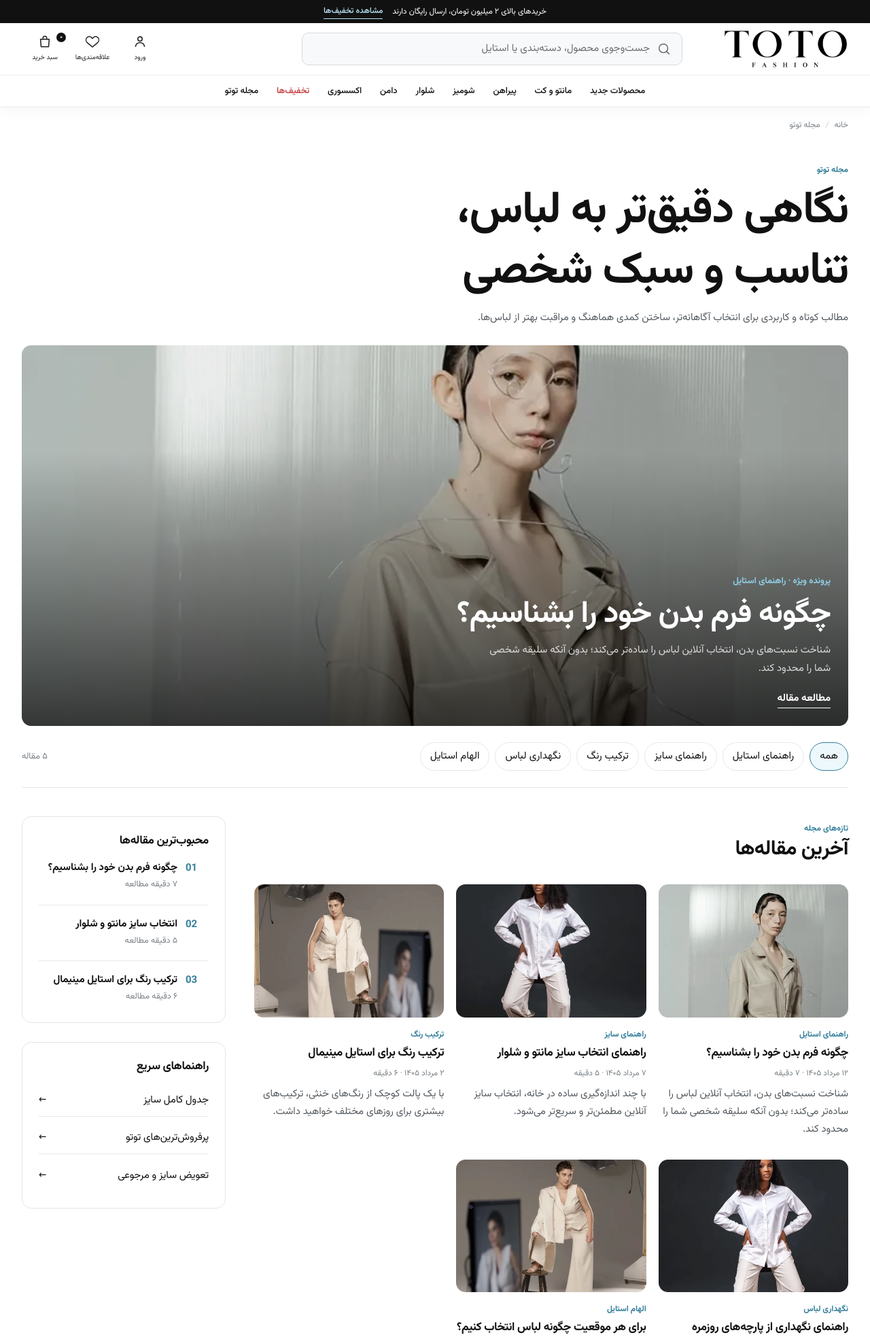
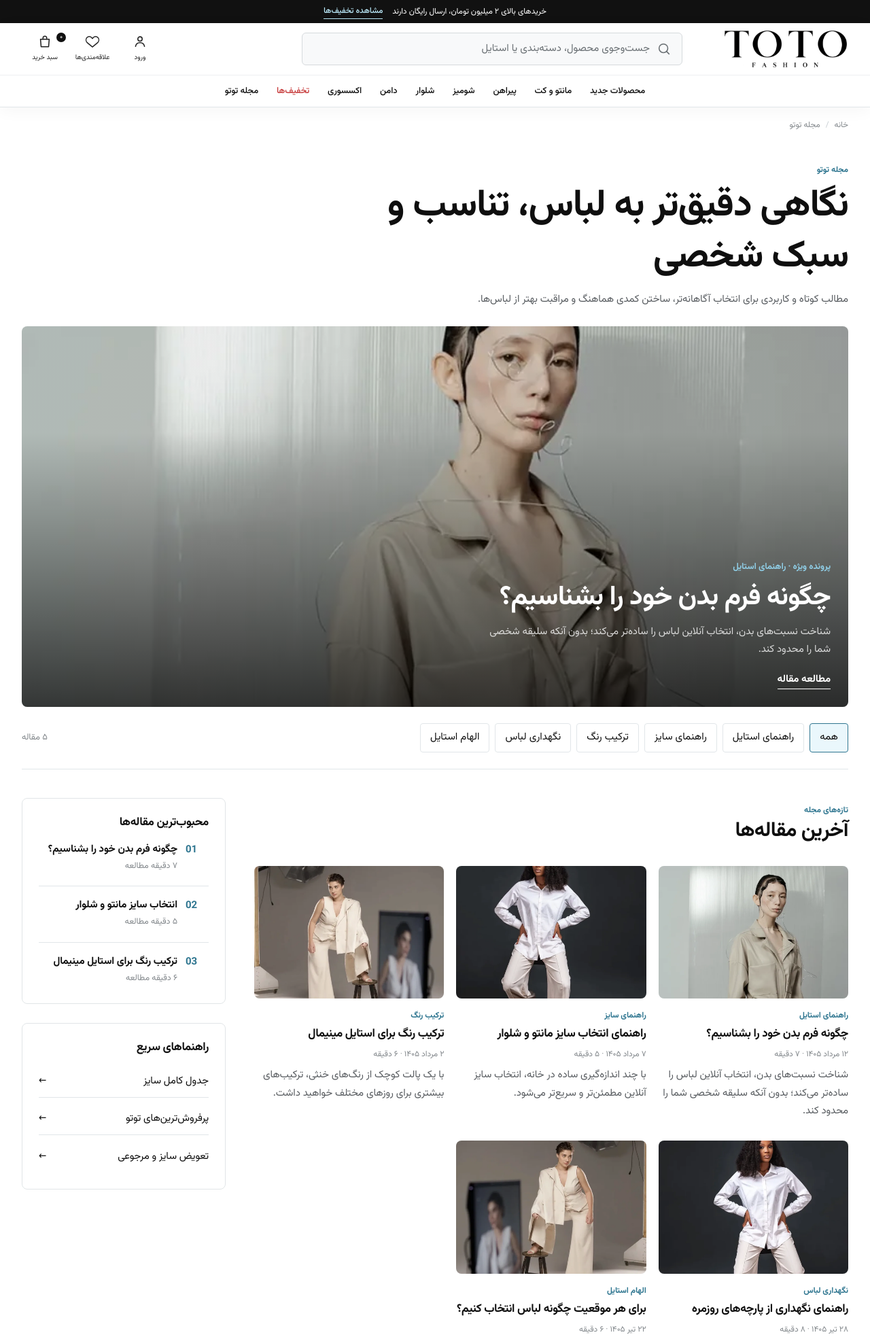
Before and after one commit to nima256/toto-fashion, a Node project: template views/blog.ejs in a window 1280 px wide. Shown: the top 1967 px of the page at 68% size. Run offline with Node 20 templates, Linux system fonts and the light colour scheme; the template is opened without the code that fills it, so the values that code supplies are empty; some libraries are stand-ins or nearby versions.

Commit message:
Consolidate design tokens into a single black/white/sky-blue system
Fold refinement.css's duplicate :root block (which silently won the
cascade on every page) into tokens.css as the single source of truth.
Unify five near-duplicate off-token blues and three raw blue shadow
tints into the formal accent tokens (adding --color-accent-tint for
text on dark/photo backgrounds), tighten the radius scale, and narrow
pill usage to genuinely circular controls. No markup, JS, or DOM
contracts changed.

```diff
--- a/src/styles/components.css
+++ b/src/styles/components.css
@@ -10,7 +10,7 @@
 .button--secondary { background:var(--color-accent-soft); color:var(--color-text-primary); border-color:var(--color-accent); }
 .button--secondary:hover { background:#dff2f9; }
 .button--outline { background:transparent; color:var(--color-text-primary); border-color:var(--color-border-strong); }
-.button--outline:hover { border-color:var(--color-accent-strong); background:var(--color-accent-soft); color:#245f73; }
+.button--outline:hover { border-color:var(--color-accent-strong); background:var(--color-accent-soft); color:var(--color-accent-strong); }
 .button--ghost { min-height:44px; background:transparent; color:var(--color-text-primary); border:0; padding-inline:10px; }
 .button--ghost:hover { background:var(--color-background-soft); }
 .button--block { width:100%; }
@@ -37,11 +37,11 @@
 .field-message { display:flex; align-items:flex-start; gap:7px; min-height:20px; color:var(--color-text-secondary); font-size:var(--font-size-sm); }
 .field-message--error { color:var(--color-error); }
 
-.badge { display:inline-flex; align-items:center; min-height:24px; padding:3px 9px; border-radius:var(--radius-round); background:#fff; border:1px solid var(--color-border); font-size:var(--font-size-xs); font-weight:var(--font-weight-medium); }
+.badge { display:inline-flex; align-items:center; min-height:24px; padding:3px 9px; border-radius:var(--radius-sm); background:#fff; border:1px solid var(--color-border); font-size:var(--font-size-xs); font-weight:var(--font-weight-medium); }
 .badge--new { background:var(--color-accent-soft); border-color:var(--color-accent); }
 .badge--sale { background:var(--color-accent-strong); color:#fff; border-color:var(--color-accent-strong); }
 .badge--warning { background:#fff8ed; border-color:#ead6b1; }
-.chip { min-height:38px; display:inline-flex; align-items:center; gap:7px; padding:7px 12px; border:1px solid var(--color-border); border-radius:var(--radius-round); background:#fff; color:var(--color-text-secondary); }
+.chip { min-height:38px; display:inline-flex; align-items:center; gap:7px; padding:7px 12px; border:1px solid var(--color-border); border-radius:var(--radius-sm); background:#fff; color:var(--color-text-secondary); }
 .chip:hover { border-color:var(--color-border-strong); color:var(--color-text-primary); }
 
 /* Announcement */
@@ -114,7 +114,7 @@
 
 .dialog-overlay { position:fixed; inset:0; z-index:var(--z-dialog); background:var(--color-overlay); opacity:0; visibility:hidden; display:grid; place-items:end center; transition:opacity var(--duration-base), visibility var(--duration-base); }
 .dialog-overlay.is-open { opacity:1; visibility:visible; }
-.dialog { width:100%; max-height:92vh; overflow:auto; background:#fff; border-radius:18px 18px 0 0; translate:0 100%; transition:translate var(--duration-slow) var(--ease-standard); }
+.dialog { width:100%; max-height:92vh; overflow:auto; background:#fff; border-radius:var(--radius-lg) var(--radius-lg) 0 0; translate:0 100%; transition:translate var(--duration-slow) var(--ease-standard); }
 .dialog-overlay.is-open .dialog { translate:0; }
 .dialog__head { min-height:68px; padding:0 20px; display:flex; align-items:center; justify-content:space-between; border-bottom:1px solid var(--color-border); }
 .dialog__head h2 { margin:0; font-size:var(--font-size-lg); }
@@ -164,7 +164,7 @@
 .phase-hero { background:var(--color-background-warm); border-bottom:1px solid var(--color-border); }
 .phase-hero__grid { display:grid; gap:24px; padding-block:48px; }
 .phase-hero__content { align-self:center; max-width:620px; }
-.phase-hero__eyebrow { display:inline-flex; padding:5px 10px; background:var(--color-accent-soft); border:1px solid var(--color-accent); border-radius:99px; font-size:var(--font-size-xs); margin-bottom:16px; }
+.phase-hero__eyebrow { display:inline-flex; padding:5px 10px; background:var(--color-accent-soft); border:1px solid var(--color-accent); border-radius:var(--radius-sm); font-size:var(--font-size-xs); margin-bottom:16px; }
 .phase-hero h1 { font-size:var(--font-size-2xl); margin-bottom:16px; }
 .phase-hero p { max-width:54ch; margin-bottom:24px; }
 .phase-hero__actions { display:flex; gap:10px; flex-wrap:wrap; }
--- a/src/styles/phase2.css
+++ b/src/styles/phase2.css
@@ -169,7 +169,7 @@
 .product-gallery__mobile-track { display:flex; gap:8px; overflow-x:auto; scroll-snap-type:x mandatory; scrollbar-width:none; margin-inline:-16px; padding-inline:16px; }
 .product-gallery__mobile-track button { flex:0 0 88%; padding:0; border:0; border-radius:var(--radius-lg); overflow:hidden; background:var(--color-background-soft); scroll-snap-align:center; }
 .product-gallery__mobile-track img { width:100%; aspect-ratio:3/4; object-fit:cover; }
-.product-gallery--compact{position:static}.product-visual-placeholder{min-height:330px;display:grid;place-items:center;align-content:center;gap:18px;padding:32px;border:1px solid var(--color-accent);border-radius:var(--radius-lg);background:radial-gradient(circle at 50% 30%,#fff,var(--color-accent-soft));text-align:center}.product-visual-placeholder__icon{width:96px;height:96px;display:grid;place-items:center;border-radius:50%;background:#fff;color:var(--color-accent-strong);box-shadow:0 16px 36px rgb(52 127 155 / 15%)}.product-visual-placeholder__icon .icon{width:42px;height:42px}.product-visual-placeholder strong,.product-visual-placeholder small{display:block}.product-visual-placeholder strong{margin-block:6px;font-size:var(--font-size-xl)}.product-visual-placeholder p{margin:0;color:var(--color-text-secondary)}.product-visual-placeholder__swatches{display:flex;gap:9px}.product-visual-placeholder__swatches .swatch{width:24px;height:24px}
+.product-gallery--compact{position:static}.product-visual-placeholder{min-height:330px;display:grid;place-items:center;align-content:center;gap:18px;padding:32px;border:1px solid var(--color-accent);border-radius:var(--radius-lg);background:radial-gradient(circle at 50% 30%,#fff,var(--color-accent-soft));text-align:center}.product-visual-placeholder__icon{width:96px;height:96px;display:grid;place-items:center;border-radius:50%;background:#fff;color:var(--color-accent-strong);box-shadow:0 16px 36px rgb(47 118 144 / 15%)}.product-visual-placeholder__icon .icon{width:42px;height:42px}.product-visual-placeholder strong,.product-visual-placeholder small{display:block}.product-visual-placeholder strong{margin-block:6px;font-size:var(--font-size-xl)}.product-visual-placeholder p{margin:0;color:var(--color-text-secondary)}.product-visual-placeholder__swatches{display:flex;gap:9px}.product-visual-placeholder__swatches .swatch{width:24px;height:24px}
 .mobile-gallery-dots { display:flex; justify-content:center; gap:5px; margin-top:10px; }
 .mobile-gallery-dots span { width:6px; height:6px; border-radius:50%; background:var(--color-border-strong); }
 .product-info__top { display:flex; align-items:flex-start; justify-content:space-between; gap:12px; }
--- a/src/styles/phase5.css
+++ b/src/styles/phase5.css
@@ -7,7 +7,7 @@
 .content-hero__media { min-height:420px; overflow:hidden; border-radius:var(--radius-lg); background:var(--color-background-soft); }
 .content-hero__media img { width:100%; height:100%; object-fit:cover; }
 .content-kicker { display:flex; flex-wrap:wrap; gap:9px; margin-top:24px; }
-.content-kicker span { min-height:38px; display:inline-flex; align-items:center; padding:7px 12px; border:1px solid var(--color-border); border-radius:var(--radius-round); color:var(--color-text-secondary); }
+.content-kicker span { min-height:38px; display:inline-flex; align-items:center; padding:7px 12px; border:1px solid var(--color-border); border-radius:var(--radius-sm); color:var(--color-text-secondary); }
 
 /* Magazine */
 .magazine-page .page-heading { padding-block:34px 26px; }
@@ -23,7 +23,7 @@
 .magazine-toolbar { display:flex; align-items:center; justify-content:space-between; gap:16px; padding-block:24px; border-bottom:1px solid var(--color-border); }
 .magazine-filters { display:flex; gap:8px; overflow:auto; scrollbar-width:none; }
 .magazine-filters::-webkit-scrollbar { display:none; }
-.magazine-filter { min-height:40px; flex:0 0 auto; padding:7px 14px; border:1px solid var(--color-border); border-radius:var(--radius-round); background:#fff; }
+.magazine-filter { min-height:40px; flex:0 0 auto; padding:7px 14px; border:1px solid var(--color-border); border-radius:var(--radius-sm); background:#fff; }
 .magazine-filter[aria-pressed="true"] { border-color:var(--color-accent-strong); background:var(--color-accent-soft); }
 .magazine-count { flex:0 0 auto; color:var(--color-text-muted); font-size:var(--font-size-sm); }
 .magazine-layout { display:grid; gap:42px; padding-block:42px 80px; }
@@ -118,7 +118,7 @@
 .faq-search-wrap svg { position:absolute; inset-inline-start:15px; inset-block-start:13px; }
 .faq-layout { display:grid; gap:34px; padding-bottom:90px; }
 .faq-nav { align-self:start; display:flex; gap:8px; overflow:auto; }
-.faq-nav a { flex:0 0 auto; min-height:40px; display:flex; align-items:center; padding:7px 13px; border:1px solid var(--color-border); border-radius:var(--radius-round); }
+.faq-nav a { flex:0 0 auto; min-height:40px; display:flex; align-items:center; padding:7px 13px; border:1px solid var(--color-border); border-radius:var(--radius-sm); }
 .faq-groups { display:grid; gap:48px; }
 .faq-group { scroll-margin-top:20px; }
 .faq-group h2 { margin-bottom:16px; font-size:var(--font-size-xl); }
@@ -134,7 +134,7 @@
 .faq-empty[hidden] { display:none; }
 .info-layout { display:grid; gap:34px; padding-bottom:90px; }
 .info-side-nav { align-self:start; display:flex; gap:8px; overflow:auto; }
-.info-side-nav a { flex:0 0 auto; min-height:40px; display:flex; align-items:center; padding:7px 13px; border:1px solid var(--color-border); border-radius:var(--radius-round); }
+.info-side-nav a { flex:0 0 auto; min-height:40px; display:flex; align-items:center; padding:7px 13px; border:1px solid var(--color-border); border-radius:var(--radius-sm); }
 .info-content { display:grid; gap:52px; }
 .info-section { scroll-margin-top:24px; }
 .info-section h2 { margin-bottom:14px; font-size:var(--font-size-xl); }
--- a/src/styles/phase6.css
+++ b/src/styles/phase6.css
@@ -85,9 +85,9 @@
 .admin-data-table td { font-size:var(--font-size-sm); }
 .admin-data-table tr:last-child td { border-bottom:0; }
 .admin-table-product { display:grid; grid-template-columns:48px 1fr; gap:9px; align-items:center; min-width:220px; }
-.admin-table-product img { width:48px; height:64px; object-fit:cover; border-radius:6px; }
+.admin-table-product img { width:48px; height:64px; object-fit:cover; border-radius:var(--radius-sm); }
 .admin-table-product small { display:block; color:var(--color-text-muted); }
-.admin-status { display:inline-flex; align-items:center; min-height:25px; padding:3px 8px; border-radius:var(--radius-round); border:1px solid var(--color-border); font-size:11px; white-space:nowrap; }
+.admin-status { display:inline-flex; align-items:center; min-height:25px; padding:3px 8px; border-radius:var(--radius-sm); border:1px solid var(--color-border); font-size:11px; white-space:nowrap; }
 .admin-status--active, .admin-status--delivered, .admin-status--paid { color:var(--color-success); border-color:#b9dfd0; background:var(--color-success-soft); }
 .admin-status--draft, .admin-status--processing, .admin-status--shipped { color:#5d6d74; border-color:#c9dde5; background:var(--color-accent-soft); }
 .admin-status--out-of-stock, .admin-status--cancelled, .admin-status--returned { color:var(--color-error); border-color:#edc4c4; background:var(--color-error-soft); }
@@ -158,7 +158,7 @@
 .admin-analytics-grid { display:grid; gap:12px; margin-top:14px; }
 .admin-best-sellers { display:grid; gap:10px; }
 .admin-best-sellers > div { display:grid; grid-template-columns:38px minmax(0,1fr) auto; gap:9px; align-items:center; }
-.admin-best-sellers img { width:38px; height:50px; object-fit:cover; border-radius:5px; }
+.admin-best-sellers img { width:38px; height:50px; object-fit:cover; border-radius:var(--radius-sm); }
 .admin-best-sellers strong, .admin-best-sellers b { font-size:var(--font-size-xs); }
 .admin-best-sellers small { display:block; color:var(--color-text-muted); font-size:10px; }
 .admin-compact-chart svg { width:100%; height:90px; }
--- a/src/styles/refinement.css
+++ b/src/styles/refinement.css
@@ -1,23 +1,5 @@
 /* TOTO Fashion — visual refinement layer
    Keeps the original black/white identity with restrained sky-blue accents. */
-
-:root {
-  --color-background-warm: #fbfcfd;
-  --color-background-soft: #f5f7f8;
-  --color-accent: #8fcde5;
-  --color-accent-strong: #347f9b;
-  --color-accent-soft: #edf8fc;
-  --color-border: #e5e8ea;
-  --color-border-strong: #c9ced2;
-  --color-text-secondary: #555b60;
-  --color-text-muted: #7c8388;
-  --container: 1320px;
-  --radius-sm: 8px;
-  --radius-md: 10px;
-  --radius-lg: 14px;
-  --shadow-soft: 0 18px 50px rgb(17 17 17 / 6%);
-  --shadow-card: 0 14px 32px rgb(17 17 17 / 7%);
-}
 
 body { background:#fff; letter-spacing:-.006em; }
 p { line-height:1.85; }
@@ -167,53 +149,53 @@ p { line-height:1.85; }
 .product-price strong { font-size:1.45rem; }
 .payment-note { border-color:#dce9ee; background:var(--color-accent-soft); color:#315c6b; }
 .product-choice { padding-block:20px; }
-.color-choices button,.size-choices button { border-radius:9px; }
+.color-choices button,.size-choices button { border-radius:var(--radius-md); }
 .purchase-row { padding-top:22px; }
-.delivery-notes { border-radius:12px; background:#f7f9fa; }
-.product-facts { border-radius:12px; }
+.delivery-notes { border-radius:var(--radius-lg); background:#f7f9fa; }
+.product-facts { border-radius:var(--radius-lg); }
 .product-lower { margin-top:64px; }
 .accordion,.reviews-block,.qa-block { border-color:var(--color-border); }
 .related-section { border-top:1px solid var(--color-border); }
-.recent-empty { border-radius:12px; }
+.recent-empty { border-radius:var(--radius-lg); }
 
 /* Commerce */
 .commerce-page { padding-block:18px 76px; background:#fbfcfd; }
 .commerce-header { margin-bottom:22px; }
 .commerce-header h1 { font-size:clamp(2rem,3.2vw,3rem); }
 .checkout-steps { margin-bottom:30px; }
-.shipping-progress { border-color:#cbe9f4; border-radius:12px; }
-.cart-line,.checkout-section,.review-section,.order-summary { border-color:#e1e5e7; border-radius:14px; box-shadow:0 8px 25px rgb(17 17 17 / 3%); }
+.shipping-progress { border-color:#cbe9f4; border-radius:var(--radius-lg); }
+.cart-line,.checkout-section,.review-section,.order-summary { border-color:#e1e5e7; border-radius:var(--radius-lg); box-shadow:0 8px 25px rgb(17 17 17 / 3%); }
 .cart-line { padding:16px; }
 .cart-line__image { border-radius:10px; }
 .order-summary { box-shadow:0 14px 38px rgb(17 17 17 / 6%); }
 .checkout-section__head > span,.review-section__head > div > span { background:#111; color:#fff; }
 .address-card,.shipping-option { border-radius:10px; }
 .address-card.is-selected,.shipping-option.is-selected { border-color:var(--color-accent-strong); background:var(--color-accent-soft); }
-.summary-products img,.review-product img { border-radius:9px; }
+.summary-products img,.review-product img { border-radius:var(--radius-md); }
 .payment-state { padding-block:54px 82px; }
 
 /* Account, tracking, gallery and builder */
 .account-page { padding-block:18px 72px; background:#fbfcfd; }
 .account-auth-benefits { width:min(100%,720px); display:grid; grid-template-columns:repeat(3,minmax(0,1fr)); gap:10px; margin-block:12px 8px; }
-.account-auth-benefits span { min-height:92px; display:grid; place-items:center; align-content:center; gap:8px; padding:14px; border:1px solid var(--color-border); border-radius:12px; background:#fafafa; }
+.account-auth-benefits span { min-height:92px; display:grid; place-items:center; align-content:center; gap:8px; padding:14px; border:1px solid var(--color-border); border-radius:var(--radius-lg); background:#fafafa; }
 .account-auth-benefits .icon { color:var(--color-accent-strong); }
 .account-auth-benefits b { font-size:13px; }
 .account-auth-actions { display:flex; flex-wrap:wrap; justify-content:center; gap:10px; }
-.account-welcome,.account-panel,.account-sidebar,.account-metric,.orders-card,.order-detail-card,.tracking-form,.tracking-result,.return-panel { border-color:#e1e5e7; border-radius:14px; }
+.account-welcome,.account-panel,.account-sidebar,.account-metric,.orders-card,.order-detail-card,.tracking-form,.tracking-result,.return-panel { border-color:#e1e5e7; border-radius:var(--radius-lg); }
 .account-welcome { box-shadow:0 12px 34px rgb(17 17 17 / 4%); }
 .account-metric { min-height:120px; }
-.account-metric > span:first-child,.account-person__avatar,.loyalty-promo__icon { background:var(--color-accent-soft); color:#245f73; }
+.account-metric > span:first-child,.account-person__avatar,.loyalty-promo__icon { background:var(--color-accent-soft); color:var(--color-accent-strong); }
 .account-nav a[aria-current="page"] { border-inline-start:3px solid var(--color-accent-strong); border-radius:8px; }
-.customer-gallery-card,.gallery-hero,.gallery-share,.gallery-upload-form { border-radius:14px; }
+.customer-gallery-card,.gallery-hero,.gallery-share,.gallery-upload-form { border-radius:var(--radius-lg); }
 .gallery-hero { background:linear-gradient(135deg,var(--color-accent-soft),#fff 72%); }
 .admin-page { background:#fbfcfd; }
-.style-shell,.style-step,.style-result__checkout,.admin-card,.admin-panel,.admin-table-wrap,.admin-drawer { border-radius:14px; border-color:#e1e5e7; }
+.style-shell,.style-step,.style-result__checkout,.admin-card,.admin-panel,.admin-table-wrap,.admin-drawer { border-radius:var(--radius-lg); border-color:#e1e5e7; }
 
 /* Content pages */
 .content-hero { padding-block:clamp(3rem,5vw,5rem); }
 .content-hero__copy h1 { font-size:clamp(2.3rem,4.2vw,4.2rem); }
-.content-hero__media,.magazine-feature,.magazine-editorial-card,.story-grid__media { border-radius:14px; }
-.value-card,.editorial-panel,.contact-form-card,.contact-card,.delivery-card,.legal-contact { border-color:#e1e5e7; border-radius:14px; }
+.content-hero__media,.magazine-feature,.magazine-editorial-card,.story-grid__media { border-radius:var(--radius-lg); }
+.value-card,.editorial-panel,.contact-form-card,.contact-card,.delivery-card,.legal-contact { border-color:#e1e5e7; border-radius:var(--radius-lg); }
 .value-card,.delivery-card,.contact-card { transition:translate var(--duration-base),box-shadow var(--duration-base); }
 .value-card:hover,.delivery-card:hover,.contact-card:hover { translate:0 -3px; box-shadow:var(--shadow-card); }
 .mag-card img { height:auto; }
--- a/src/styles/tokens.css
+++ b/src/styles/tokens.css
@@ -1,22 +1,26 @@
 :root {
+  /* Brand identity: black, white and a single restrained sky-blue accent. */
   --color-background: #ffffff;
-  --color-background-warm: #fbfaf8;
-  --color-background-soft: #f7f7f7;
+  --color-background-warm: #f5fafc;
+  --color-background-soft: #f4f7f8;
   --color-surface: #ffffff;
-  --color-text-primary: #111111;
-  --color-text-secondary: #616161;
-  --color-text-muted: #858585;
-  --color-border: #e6e6e6;
-  --color-border-strong: #cfcfcf;
-  --color-charcoal: #303030;
+  --color-text-primary: #0f0f0f;
+  --color-text-secondary: #595d61;
+  --color-text-muted: #84898d;
+  --color-border: #e1e6e9;
+  --color-border-strong: #c6ccd0;
+  --color-charcoal: #161616;
   --color-accent: #8fcde5;
-  --color-accent-strong: #347f9b;
+  --color-accent-strong: #2f7690;
   --color-accent-soft: #eaf7fc;
+  --color-accent-tint: #b9e7f7;
   --color-error: #c63838;
   --color-error-soft: #fff4f4;
   --color-success: #27865f;
   --color-success-soft: #effaf6;
   --color-overlay: rgb(17 17 17 / 48%);
+  --shadow-soft: 0 18px 50px rgb(17 17 17 / 6%);
+  --shadow-card: 0 14px 32px rgb(17 17 17 / 7%);
 
   --font-family: "Vazirmatn", "Noto Sans Arabic", Tahoma, Arial, sans-serif;
   --font-size-xs: 0.75rem;
@@ -24,8 +28,8 @@
   --font-size-md: 0.9375rem;
   --font-size-lg: 1.0625rem;
   --font-size-xl: clamp(1.3rem, 1.1rem + 0.7vw, 1.75rem);
-  --font-size-2xl: clamp(1.8rem, 1.2rem + 2vw, 3.25rem);
-  --font-size-3xl: clamp(2.2rem, 1.3rem + 3.5vw, 4.75rem);
+  --font-size-2xl: clamp(1.8rem, 1.2rem + 1.6vw, 2.75rem);
+  --font-size-3xl: clamp(2.2rem, 1.3rem + 2.7vw, 3.75rem);
   --line-height-tight: 1.35;
   --line-height-normal: 1.75;
   --font-weight-regular: 400;
@@ -45,12 +49,12 @@
   --space-10: 4rem;
   --space-11: 5rem;
 
-  --radius-sm: 8px;
-  --radius-md: 10px;
-  --radius-lg: 12px;
+  --radius-sm: 4px;
+  --radius-md: 6px;
+  --radius-lg: 8px;
   --radius-round: 999px;
 
-  --container: 1440px;
+  --container: 1320px;
   --container-narrow: 1100px;
   --header-height-mobile: 64px;
   --bottom-nav-height: 72px;
```
Also changed, not shown: other parts of src/styles/refinement.css (+16 -16 lines), src/styles/customer-gallery.css (+1 -1 lines), src/styles/phase4.css (+11 -11 lines).
